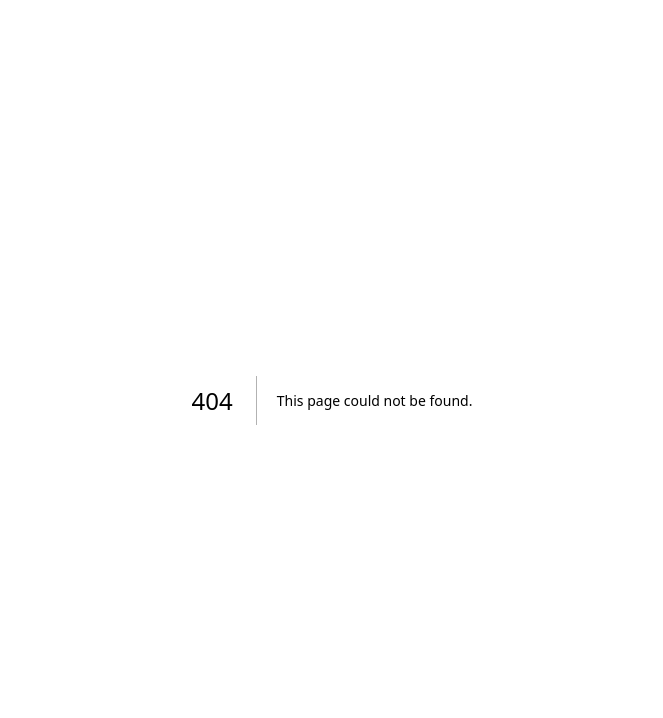
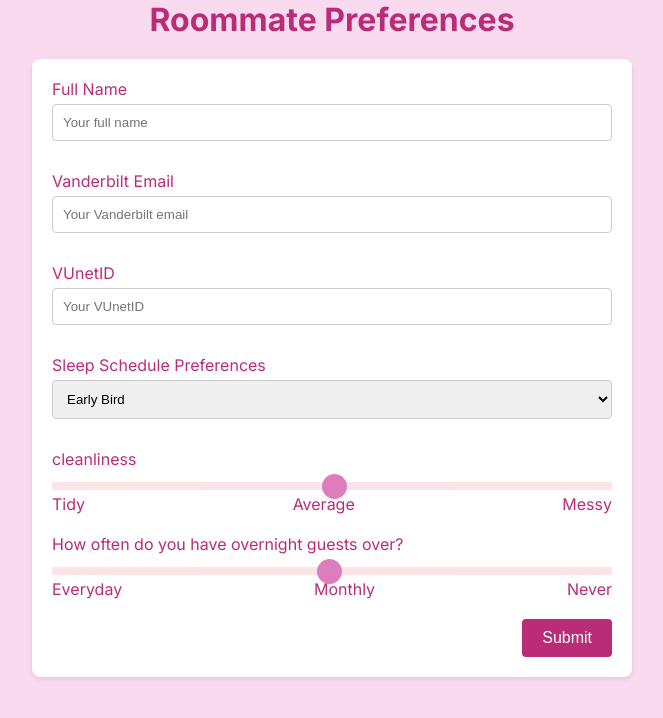
Before and after one commit to ellieliiii/cs4279, a Next.js app in the folder student-match/: page /roommateForm in a window 1280 px wide. Before the commit this address had no page. Shown: the top 718 px of the page, without its empty margins (308-971 px from the left). Built offline with nearby package versions, Linux system fonts and the light colour scheme.

Commit message:
roommate page

```diff
--- a/student-match/package.json
+++ b/student-match/package.json
@@ -9,12 +9,11 @@
     "lint": "next lint"
   },
   "dependencies": {
+    "clsx": "^2.0.0",
     "next": "^14.1.0",
     "node": "^21.6.1",
     "react": "^18",
-    "react-dom": "^18",
-    "next": "14.1.0",
-    "clsx": "^2.0.0"
+    "react-dom": "^18"
   },
   "devDependencies": {
     "@types/node": "20.11.17",
--- a/student-match/src/app/homePage/homePage.css
+++ b/student-match/src/app/homePage/homePage.css
@@ -102,10 +102,10 @@
 
 /* Tab Two */
 #tabtwo + label {
-  background: #f0c5e4; /* Unique background color for Tab Two */
+  background: #fadaef; /* Unique background color for Tab Two */
 }
 .tabs .tab:nth-of-type(2) {
-  background: #f0c5e4;
+  background: #fadaef;
   color: #ba2c78; /* Unique text color for Tab Six */
 }
 
@@ -123,7 +123,7 @@
 
 
 .tabs .tab:nth-of-type(2) button[type="submit"] {
-  background-color: #f0c5e4; /* Lighter pink for the button background */
+  background-color: #fadaef; /* Lighter pink for the button background */
   border-color: #f3eff1; /* Dark pink border to match the theme */
 }
 
--- /dev/null
+++ b/student-match/src/app/roommateForm/page.tsx
@@ -0,0 +1,143 @@
+"use client";
+// use client
+import React, { useState } from "react";
+import "./roommateForm.css"; // Adjust path as necessary
+
+interface RoommateFormProps {
+  onSubmit: (formData: any) => void; // Define your form data type or use 'any' for now
+}
+
+const RoommateForm: React.FC<RoommateFormProps> = ({ onSubmit }) => {
+  const [formData, setFormData] = useState({
+    fullName: "",
+    vanderbiltEmail: "",
+    vunetId: "",
+    sleepSchedulePreferences: "earlyBird", // Default value as example
+    cleanliness: "tidy", // Default value as example
+    overnightGuestsFrequency: 50, // Default value as example
+  });
+
+  const handleChange = (
+    e: React.ChangeEvent<
+      HTMLInputElement | HTMLTextAreaElement | HTMLSelectElement
+    >
+  ) => {
+    const { name, value } = e.target;
+    setFormData((prevData) => ({
+      ...prevData,
+      [name]: value,
+    }));
+  };
+
+  const handleSubmit = (e: React.FormEvent) => {
+    e.preventDefault();
+    onSubmit(formData); // Handle the submission logic here
+    // Reset form or redirect as needed
+  };
+
+  return (
+    <div>
+      <h1>Roommate Preferences</h1>
+      <form onSubmit={handleSubmit} className="form-container">
+        {/* Full Name */}
+        <div className="form-field-container">
+          <label htmlFor="fullName">Full Name</label>
+          <input
+            type="text"
+            id="fullName"
+            name="fullName"
+            value={formData.fullName}
+            onChange={handleChange}
+            placeholder="Your full name"
+          />
+        </div>
+
+        {/* Vanderbilt Email */}
+        <div className="form-field-container">
+          <label htmlFor="vanderbiltEmail">Vanderbilt Email</label>
+          <input
+            type="email"
+            id="vanderbiltEmail"
+            name="vanderbiltEmail"
+            value={formData.vanderbiltEmail}
+            onChange={handleChange}
+            placeholder="Your Vanderbilt email"
+          />
+        </div>
+
+        {/* VUnetID */}
+        <div className="form-field-container">
+          <label htmlFor="vunetId">VUnetID</label>
+          <input
+            type="text"
+            id="vunetId"
+            name="vunetId"
+            value={formData.vunetId}
+            onChange={handleChange}
+            placeholder="Your VUnetID"
+          />
+        </div>
+
+        {/* Sleep Schedule Preferences */}
+        <div className="form-field-container">
+          <label htmlFor="sleepSchedulePreferences">
+            Sleep Schedule Preferences
+          </label>
+          <select
+            id="sleepSchedulePreferences"
+            name="sleepSchedulePreferences"
+            value={formData.sleepSchedulePreferences}
+            onChange={handleChange}
+          >
+            <option value="earlyBird">Early Bird</option>
+            <option value="nightOwl">Night Owl</option>
+            <option value="studious">Studious</option>
+            <option value="socialButterfly">Social Butterfly</option>
+          </select>
+        </div>
+
+        {/* Cleanliness */}
+        <div className="form-field-container">
+          <label>cleanliness</label>
+          <input
+            type="range"
+            min="1"
+            max="100"
+            value={formData.cleanliness}
+            onChange={handleChange}
+            name="cleanliness"
+          />
+          <div className="range-labels">
+            <span>Tidy</span>
+            <span>Average</span>
+            <span>Messy</span>
+          </div>
+        </div>
+
+        {/* Overnight Guests Frequency */}
+        <div className="form-field-container">
+          <label>How often do you have overnight guests over?</label>
+          <input
+            type="range"
+            min="1"
+            max="100"
+            value={formData.overnightGuestsFrequency}
+            onChange={handleChange}
+            name="overnightGuestsFrequency"
+          />
+          <div className="range-labels">
+            <span>Everyday</span>
+            <span>Monthly</span>
+            <span>Never</span>
+          </div>
+        </div>
+
+        <div className="button-container">
+          <button type="submit">Submit</button>
+        </div>
+      </form>
+    </div>
+  );
+};
+
+export default RoommateForm;
--- /dev/null
+++ b/student-match/src/app/roommateForm/roommateForm.css
@@ -0,0 +1,107 @@
+h1 {
+    text-align: center;
+  }
+
+
+/* Adjust the path as necessary if you're saving this in a different CSS file */
+body {
+    background-color: #fadaef; /* Baby pink background */
+    color: #ba2c78; /* Dark pink text */
+    font-family: Arial, sans-serif; /* Example font */
+  }
+
+  .form-container {
+    max-width: 600px;
+    margin: 20px auto;
+    padding: 20px;
+    background-color: #ffffff;
+    border-radius: 8px;
+    box-shadow: 0 2px 4px rgba(0,0,0,0.1);
+  }
+
+  .form-field-container {
+    margin-bottom: 20px; /* Adds spacing between form fields */
+  }
+
+  label {
+    display: block;
+    margin-bottom: 5px;
+  }
+
+  input[type="text"],
+  input[type="email"],
+  select {
+    width: 100%;
+    padding: 10px;
+    margin-bottom: 10px; /* Adds spacing below each input */
+    border: 1px solid #ccc;
+    border-radius: 4px;
+  }
+
+  input[type="range"] {
+    width: 100%;
+  }
+
+  .range-labels {
+    display: flex;
+    justify-content: space-between;
+  }
+
+  button {
+    background-color: #ba2c78; /* Dark pink background for the button */
+    color: #ffffff; /* White text for the button */
+    padding: 10px 20px;
+    border: none;
+    border-radius: 4px;
+    cursor: pointer;
+    font-size: 16px;
+
+  }
+
+  button:hover {
+    opacity: 0.9;
+  }
+
+  .button-container {
+    text-align: right;
+  }
+
+
+  /* Style for range input (slider) */
+input[type="range"] {
+    -webkit-appearance: none; /* Override default appearance */
+    width: 100%; /* Slider width */
+    height: 8px; /* Slider height */
+    background: #FADADD; /* Light pink background */
+    outline: none; /* Remove outline */
+    opacity: 0.7; /* Make it slightly transparent */
+    -webkit-transition: .2s; /* Transition for smooth effect */
+    transition: opacity .2s;
+  }
+
+  input[type="range"]::-webkit-slider-thumb {
+    -webkit-appearance: none; /* Override default appearance */
+    appearance: none;
+    width: 25px; /* Thumb width */
+    height: 25px; /* Thumb height */
+    background: #D1479F; /* Dark pink thumb */
+    cursor: pointer; /* Cursor on hover */
+    border-radius: 50%; /* Round thumb */
+  }
+
+  input[type="range"]::-moz-range-thumb {
+    width: 25px; /* Thumb width */
+    height: 25px; /* Thumb height */
+    background: #D1479F; /* Dark pink thumb */
+    cursor: pointer; /* Cursor on hover */
+    border-radius: 50%; /* Round thumb */
+  }
+
+  /* Optional: Style for the thumb hover effect */
+  input[type="range"]:hover::-webkit-slider-thumb {
+    background: #C1358D; /* Slightly darker pink on hover */
+  }
+
+  input[type="range"]:hover::-moz-range-thumb {
+    background: #C1358D; /* Slightly darker pink on hover */
+  }
```
Also changed, not shown: student-match/src/app/homePage/page.tsx (+3 -64 lines), student-match/src/app/homePage/roommateHome.tsx (added, +17 -0 lines), 2 other files (tests, documents, lock files or other folders).
